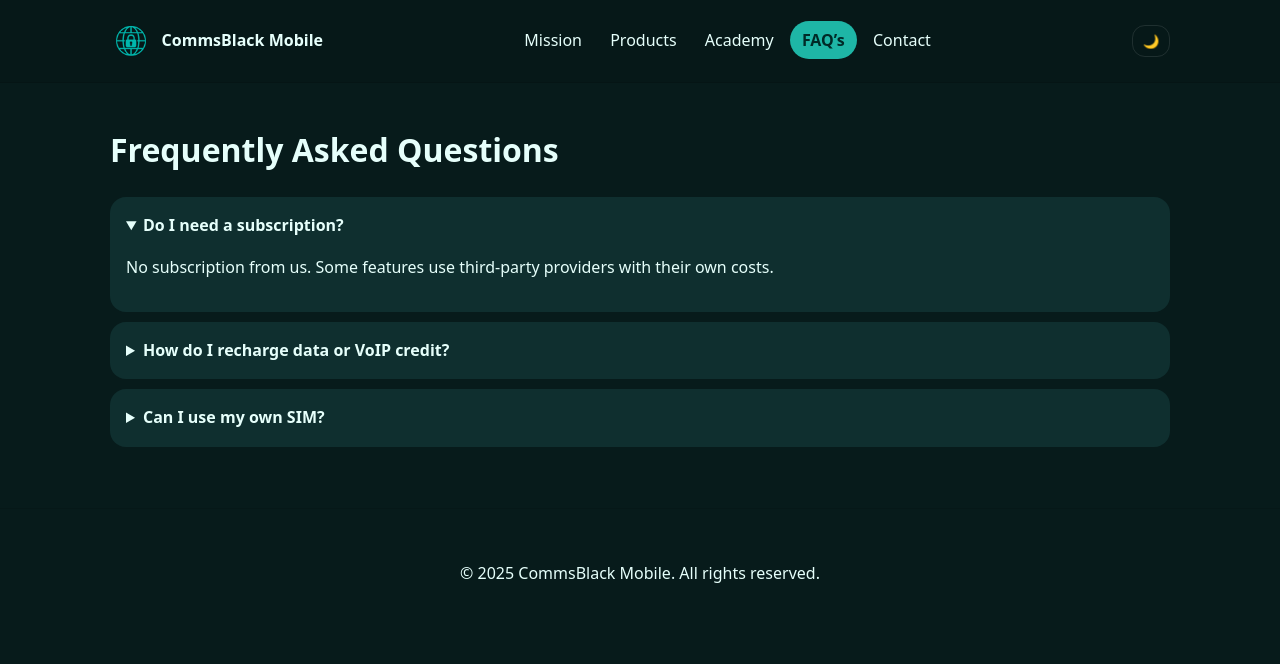
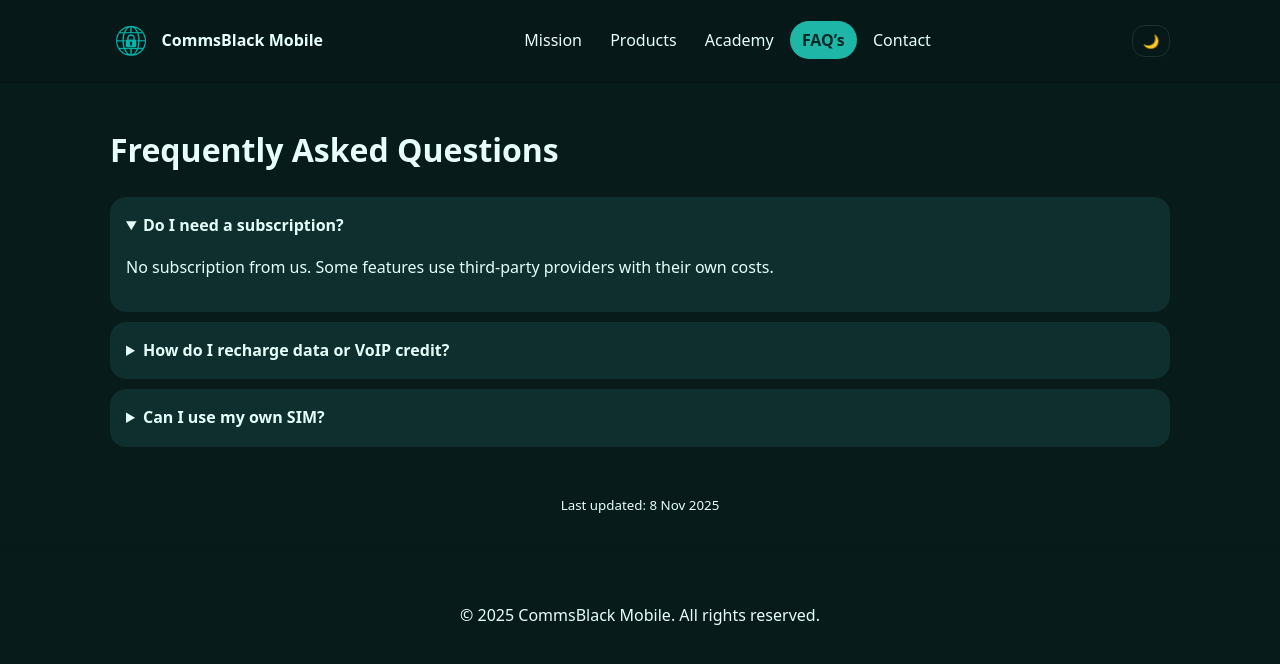
Before and after one commit to civpronto/comms-black-mobile, a Jekyll site: the page built from pages/faqs.md, in a window 1280 px wide. Shown: the top 664 px of the page. Built offline with Jekyll 4.4.1, drawn with Linux system fonts in a browser that asks for light colours.

Commit message:
content: add last updated message to FAQ

```diff
--- a/pages/faqs.md
+++ b/pages/faqs.md
@@ -12,3 +12,5 @@ permalink: /faqs.html
     <details><summary>Can I use my own SIM?</summary><p>Yes — Everyday Aussie is designed for your own SIM.</p></details>
 
   </main>
+
+<p style="text-align:center"><small>Last updated: 8 Nov 2025</small></p>
```
